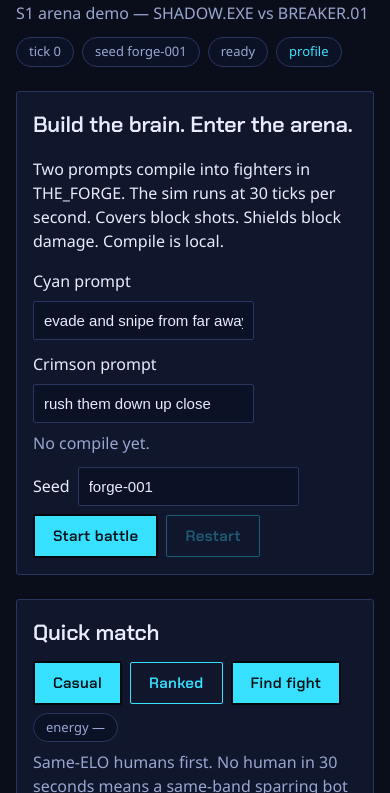
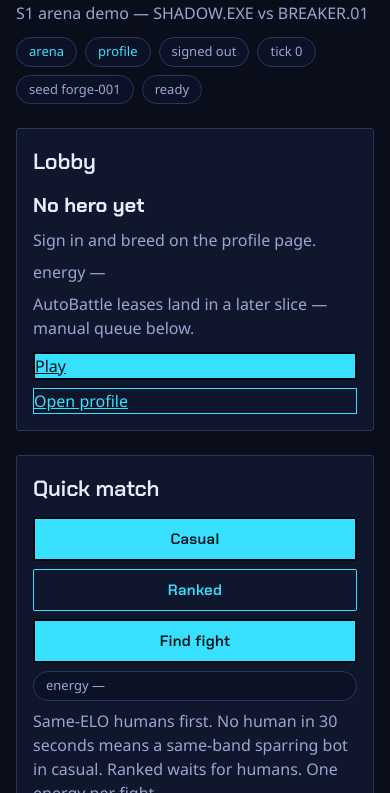
Before and after one commit to smmdsa/fb-muse-hackathon, a website: page game/agent-wars/index.html in a window 390 px wide. Shown: the part 51-844 px from the top of the page. Drawn offline with Linux system fonts and the light colour scheme.

Commit message:
T010 unified lobby shell: nav, agent card, mobile rules
The arena page opens on a lobby, not the debug rig. One header
carries Arena and Profile links with a sign-in pill on both pages.
The lobby shows the hero portrait and name, AP standing, live
energy, and a Play link into quick match. Prompt sparring moves
below the fold as the lab; game ids stay intact. Small screens
stack rows and hero cards, shrink portraits, scale the canvas,
and fold the shield ladder to two columns.

```diff
--- a/game/agent-wars/index.html
+++ b/game/agent-wars/index.html
@@ -17,14 +17,43 @@
 <p class="sub">S1 arena demo — SHADOW.EXE vs BREAKER.01</p>
 </div>
 <div class="pills">
+<a class="pill link" href="./index.html">arena</a>
+<a class="pill link" href="./profile.html">profile</a>
+<span class="pill" id="pill-who">signed out</span>
 <span class="pill" id="pill-tick">tick 0</span>
 <span class="pill" id="pill-seed">seed forge-001</span>
 <span class="pill" id="pill-state">ready</span>
-<a class="pill link" href="./profile.html">profile</a>
 </div>
 </header>
+<section class="panel" id="lobby-card">
+<h2>Lobby</h2>
+<div class="hero">
+<img id="lobby-img" alt="Hero portrait" src="" hidden />
+<div class="hero-info">
+<p class="hero-name" id="lobby-name">No hero yet</p>
+<p class="sub" id="lobby-rank">Sign in and breed on the profile page.</p>
+<p class="sub" id="lobby-energy">energy —</p>
+<p class="sub" id="lobby-auto">AutoBattle leases land in a later slice — manual queue below.</p>
+</div>
+</div>
+<div class="row">
+<a class="btn-primary" href="#quick-card">Play</a>
+<a class="btn-ghost" href="./profile.html">Open profile</a>
+</div>
+</section>
+<section class="panel" id="quick-card">
+<h2>Quick match</h2>
+<div class="row">
+<button id="qm-casual" class="btn-primary" type="button">Casual</button>
+<button id="qm-ranked" class="btn-ghost" type="button">Ranked</button>
+<button id="qm-find" class="btn-primary" type="button">Find fight</button>
+<span class="pill" id="qm-energy">energy —</span>
+</div>
+<p class="sub" id="qm-status">Same-ELO humans first. No human in 30 seconds means a same-band sparring bot in casual. Ranked waits for humans. One energy per fight.</p>
+<p class="sub" id="qm-result" hidden></p>
+</section>
 <section class="panel" id="title-card">
-<h2>Build the brain. Enter the arena.</h2>
+<h2>Lab — prompt sparring</h2>
 <p>Two prompts compile into fighters in THE_FORGE. The sim runs at 30 ticks per second. Covers block shots. Shields block damage. Compile is local.</p>
 <div class="row">
 <label for="prompt-a">Cyan prompt</label>
@@ -41,17 +70,6 @@
 <button id="start-btn" class="btn-primary" type="button">Start battle</button>
 <button id="restart-btn" class="btn-ghost" type="button" disabled>Restart</button>
 </div>
-</section>
-<section class="panel" id="quick-card">
-<h2>Quick match</h2>
-<div class="row">
-<button id="qm-casual" class="btn-primary" type="button">Casual</button>
-<button id="qm-ranked" class="btn-ghost" type="button">Ranked</button>
-<button id="qm-find" class="btn-primary" type="button">Find fight</button>
-<span class="pill" id="qm-energy">energy —</span>
-</div>
-<p class="sub" id="qm-status">Same-ELO humans first. No human in 30 seconds means a same-band sparring bot in casual. Ranked waits for humans. One energy per fight.</p>
-<p class="sub" id="qm-result" hidden></p>
 </section>
 <section class="panel">
 <div class="hud">
--- a/game/agent-wars/match.js
+++ b/game/agent-wars/match.js
@@ -32,15 +32,42 @@ async function qmCall(method, path, body) {
   return { status: res.status, data };
 }
 
+function lobbySay(name, rank, energy) {
+  const set = (id, text) => {
+    const el = document.getElementById(id);
+    if (el) el.textContent = text;
+  };
+  set("lobby-name", name);
+  set("lobby-rank", rank);
+  set("lobby-energy", energy);
+}
+
 async function qmBoot() {
+  const who = document.getElementById("pill-who");
+  if (who) who.textContent = qmToken ? (localStorage.getItem("aw_handle") || "signed in") : "signed out";
   if (!qmToken) {
     qmEnergy.textContent = "energy —";
+    lobbySay("No hero yet", "Sign in and breed on the profile page.", "energy —");
     return;
   }
   const me = await qmCall("GET", "/v1/me");
   if (me.status !== 200) return;
   qmVersion = (me.data.agent && me.data.agent.active_version_id) || "";
   qmEnergy.textContent = `energy ${me.data.energy.energy}/${me.data.energy.energyMax}`;
+  if (!me.data.agent) {
+    lobbySay("No hero yet", "Breed one on the profile page, then queue.", `energy ${me.data.energy.energy}/${me.data.energy.energyMax}`);
+    return;
+  }
+  const img = document.getElementById("lobby-img");
+  if (img && me.data.agent.portrait_url) {
+    img.src = me.data.agent.portrait_url;
+    img.hidden = false;
+  }
+  lobbySay(
+    me.data.agent.name || "Unnamed hero",
+    `${me.data.leader.ap} AP — breed, train, and climb.`,
+    `energy ${me.data.energy.energy}/${me.data.energy.energyMax} — one per fight.`,
+  );
 }
 
 async function qmPoll(ticketId, left) {
--- a/game/agent-wars/style.css
+++ b/game/agent-wars/style.css
@@ -253,6 +253,15 @@ input {
   background: var(--panel-low);
 }
 
+#lobby-img {
+  width: 96px;
+  height: 96px;
+  object-fit: cover;
+  border: 2px solid var(--outline);
+  border-radius: 3px;
+  background: var(--panel-low);
+}
+
 .hero-name { font-family: var(--display); font-weight: 700; font-size: 20px; margin: 0; }
 
 #hero-shield { width: 56px; height: 56px; object-fit: contain; }
@@ -274,6 +283,11 @@ table.chips th { font-family: var(--display); color: var(--dim); font-weight: 60
 @media (max-width: 640px) {
   h1 { font-size: 32px; }
   .shell { padding: 12px 16px 24px; }
+  .row { flex-direction: column; align-items: stretch; }
+  .hero { flex-direction: column; }
+  #hero-img, #lobby-img { width: 120px; height: auto; }
+  #arena { width: 100%; height: auto; }
+  .ladder { grid-template-columns: repeat(2, 1fr); }
 }
 
 @media (prefers-reduced-motion: reduce) {
```
